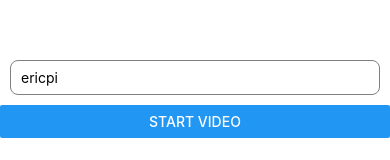
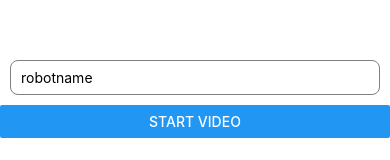
Before and after one commit to FormantIO/FormantMobile, a React Native app: screen / in a window 390 px wide. Shown: the top 160 px of the page. Built offline with nearby package versions, Linux system fonts and the light colour scheme; what react-native-webrtc would draw is missing.

Commit message:
Improve documentation

```diff
--- a/App.tsx
+++ b/App.tsx
@@ -15,11 +15,10 @@ import RealtimePlayer from "./components/RealtimePlayer";
 import Joystick from "./components/Joystick";
 
 const JOYSTICK_STREAM_NAME = "/joystick";
-const ENABLE_TELEMETRY_LOGGING = false;
 const LAN_MODE = false;
 // when making a direct connection, the IP and port must be specified. when making a connection
 // through the Formant stack, specify the device name
-const DEFAULT_AGENT_ENDPOINT = LAN_MODE ? "10.4.4.182:5502" : "ericpi";
+const DEFAULT_AGENT_ENDPOINT = LAN_MODE ? "192.168.1.100:5502" : "robotname";
 const VIDEO_ASPECT_RATIO = 9 / 16;
 
 const styles = StyleSheet.create({
@@ -107,14 +106,6 @@ function startVideoFn(deviceDescriptor: string) {
                 .catch(error => {
                     console.error(error);
                 });
-
-            if (ENABLE_TELEMETRY_LOGGING) {
-                setInterval(() => {
-                    device.getLatestTelemetry().then(results => {
-                        console.log(results);
-                    });
-                }, 1000 * 3);
-            }
         })
         .catch(error => {
             console.error(error);
```
Also changed, not shown: 1 other file (tests, documents, lock files or other folders).
